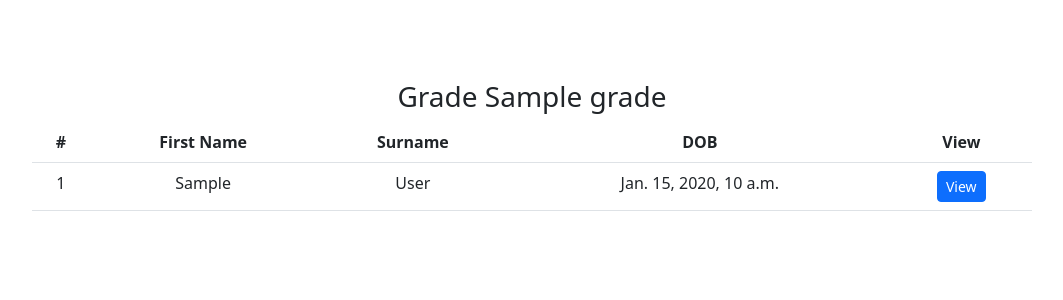
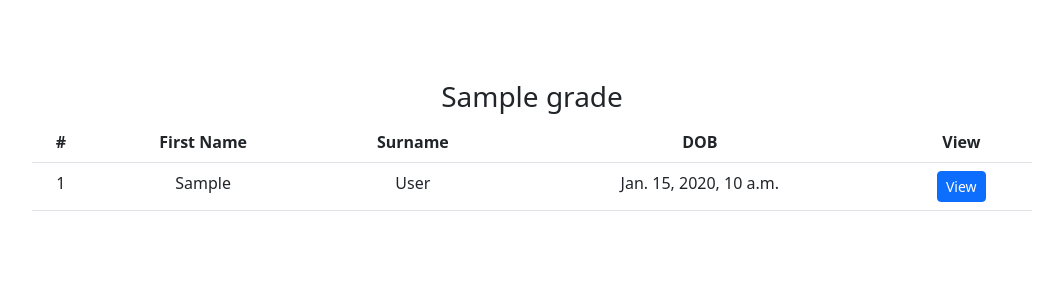
Before and after one commit to codeylee05/LTResultManager, a Django app: template main/templates/main/all_students.html in a window 1280 px wide. Shown: the part 56-356 px from the top of the page, without its empty margins (108-1171 px from the left). Run offline with Django 4.2, Linux system fonts and the light colour scheme; the template is opened without the code that fills it: most values are stand-ins (such as "Sample title", 1, 10 or a date in 2020).

Commit message:
Update all_students.html

```diff
--- a/main/templates/main/all_students.html
+++ b/main/templates/main/all_students.html
@@ -6,7 +6,7 @@
 <div style="margin-top: 80px; text-align: center;">
 
   {% for grade, students in grades.items %}
-  <h3 class="text-center mt-5">Grade {{ grade }}</h3>
+  <h3 class="text-center mt-5">{{ grade }}</h3>
   <div class="table-container">
     <div class="table-responsive">
       <table class="table student-table">
```
